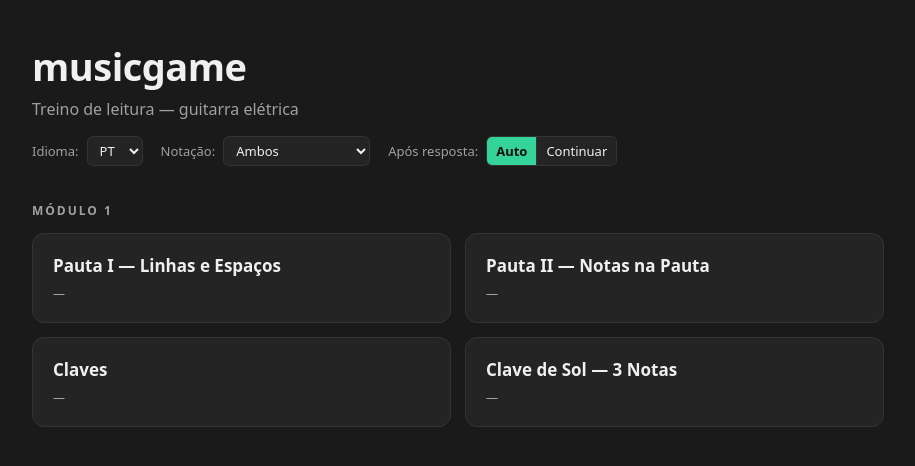
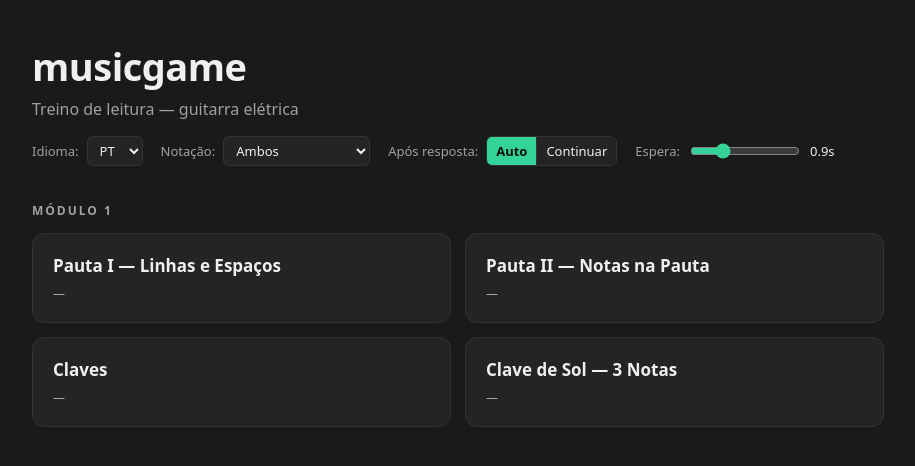
Before and after one commit to PietroFilippo/Music-Game, a React (Vite) app: page / in a window 1280 px wide. Shown: the top 466 px of the page, without its empty margins (182-1097 px from the left). Built offline with nearby package versions, Linux system fonts and the light colour scheme.

Commit message:
feat: add optional manual continue mode for quiz rounds with persisted advance setting

```diff
--- a/src/SettingsContext.tsx
+++ b/src/SettingsContext.tsx
@@ -1,7 +1,12 @@
 import { createContext, useContext, useEffect, useState, type ReactNode } from 'react';
 import type { AdvanceMode, Settings, Language, Notation } from './types';
 
-const DEFAULTS: Settings = { language: 'pt', notation: 'both', advanceMode: 'auto' };
+const DEFAULTS: Settings = {
+  language: 'pt',
+  notation: 'both',
+  advanceMode: 'auto',
+  autoAdvanceDelayMs: 900,
+};
 const KEY = 'musicgame.settings';
 
 interface Ctx {
@@ -9,6 +14,7 @@ interface Ctx {
   setLanguage: (l: Language) => void;
   setNotation: (n: Notation) => void;
   setAdvanceMode: (m: AdvanceMode) => void;
+  setAutoAdvanceDelayMs: (ms: number) => void;
 }
 
 const SettingsContext = createContext<Ctx | null>(null);
@@ -32,6 +38,7 @@ export function SettingsProvider({ children }: { children: ReactNode }) {
     setLanguage: l => setSettings(s => ({ ...s, language: l })),
     setNotation: n => setSettings(s => ({ ...s, notation: n })),
     setAdvanceMode: m => setSettings(s => ({ ...s, advanceMode: m })),
+    setAutoAdvanceDelayMs: ms => setSettings(s => ({ ...s, autoAdvanceDelayMs: ms })),
   };
   return <SettingsContext.Provider value={value}>{children}</SettingsContext.Provider>;
 }
--- a/src/components/SettingsBar.tsx
+++ b/src/components/SettingsBar.tsx
@@ -31,10 +31,16 @@ function segmentButtonStyle(active: boolean): CSSProperties {
   };
 }
 
+function secondsLabel(ms: number): string {
+  return `${(ms / 1000).toFixed(1)}s`;
+}
+
 export function SettingsBar() {
-  const { settings, setLanguage, setNotation, setAdvanceMode } = useSettings();
+  const { settings, setLanguage, setNotation, setAdvanceMode, setAutoAdvanceDelayMs } =
+    useSettings();
   const { t } = useI18n();
   const advanceModes: AdvanceMode[] = ['auto', 'manual'];
+  const autoAdvance = settings.advanceMode === 'auto';
 
   return (
     <div
@@ -92,6 +98,29 @@ export function SettingsBar() {
           })}
         </div>
       </div>
+      <label
+        style={{
+          display: 'flex',
+          gap: 8,
+          alignItems: 'center',
+          opacity: autoAdvance ? 1 : 0.5,
+        }}
+      >
+        {t('settings.autoDelay')}:
+        <input
+          type="range"
+          min={500}
+          max={2000}
+          step={100}
+          value={settings.autoAdvanceDelayMs}
+          disabled={!autoAdvance}
+          onChange={e => setAutoAdvanceDelayMs(Number(e.target.value))}
+          style={{ width: 110, accentColor: 'var(--accent-strong)' }}
+        />
+        <span style={{ minWidth: 34, color: 'var(--fg)' }}>
+          {secondsLabel(settings.autoAdvanceDelayMs)}
+        </span>
+      </label>
     </div>
   );
 }
--- a/src/games/clave-sol/ClaveSol.tsx
+++ b/src/games/clave-sol/ClaveSol.tsx
@@ -41,7 +41,7 @@ export function ClaveSol({ onExit }: { onExit: () => void }) {
     if (picked) return;
     setPicked(val);
     if (settings.advanceMode === 'auto') {
-      window.setTimeout(() => finishRound(val), 900);
+      window.setTimeout(() => finishRound(val), settings.autoAdvanceDelayMs);
     }
   };
 
--- a/src/games/claves/Claves.tsx
+++ b/src/games/claves/Claves.tsx
@@ -34,7 +34,7 @@ export function Claves({ onExit }: { onExit: () => void }) {
     if (picked) return;
     setPicked(val);
     if (settings.advanceMode === 'auto') {
-      window.setTimeout(() => finishRound(val), 900);
+      window.setTimeout(() => finishRound(val), settings.autoAdvanceDelayMs);
     }
   };
 
--- a/src/games/pauta-i/PautaI.tsx
+++ b/src/games/pauta-i/PautaI.tsx
@@ -43,7 +43,7 @@ export function PautaI({ onExit }: { onExit: () => void }) {
     if (!found) return;
     setPicked(found);
     if (settings.advanceMode === 'auto') {
-      window.setTimeout(() => finishRound(found), 900);
+      window.setTimeout(() => finishRound(found), settings.autoAdvanceDelayMs);
     }
   };
 
--- a/src/games/pauta-ii/PautaII.tsx
+++ b/src/games/pauta-ii/PautaII.tsx
@@ -46,7 +46,7 @@ export function PautaII({ onExit }: { onExit: () => void }) {
     if (picked) return;
     setPicked(val);
     if (settings.advanceMode === 'auto') {
-      window.setTimeout(() => finishRound(val), 900);
+      window.setTimeout(() => finishRound(val), settings.autoAdvanceDelayMs);
     }
   };
 
--- a/src/i18n/index.ts
+++ b/src/i18n/index.ts
@@ -33,6 +33,7 @@ const pt: Dict = {
   'settings.language': 'Idioma',
   'settings.notation': 'Notação',
   'settings.advance': 'Após resposta',
+  'settings.autoDelay': 'Espera',
   'notation.letter': 'Letra (C-D-E)',
   'notation.solfege': 'Solfejo (Dó-Ré-Mi)',
   'notation.both': 'Ambos',
@@ -76,6 +77,7 @@ const en: Dict = {
   'settings.language': 'Language',
   'settings.notation': 'Note names',
   'settings.advance': 'After answer',
+  'settings.autoDelay': 'Delay',
   'notation.letter': 'Letter names (C-D-E)',
   'notation.solfege': 'Solfege (Do-Re-Mi)',
   'notation.both': 'Letters + solfege',
--- a/src/types.ts
+++ b/src/types.ts
@@ -14,4 +14,5 @@ export interface Settings {
   language: Language;
   notation: Notation;
   advanceMode: AdvanceMode;
+  autoAdvanceDelayMs: number;
 }
```
